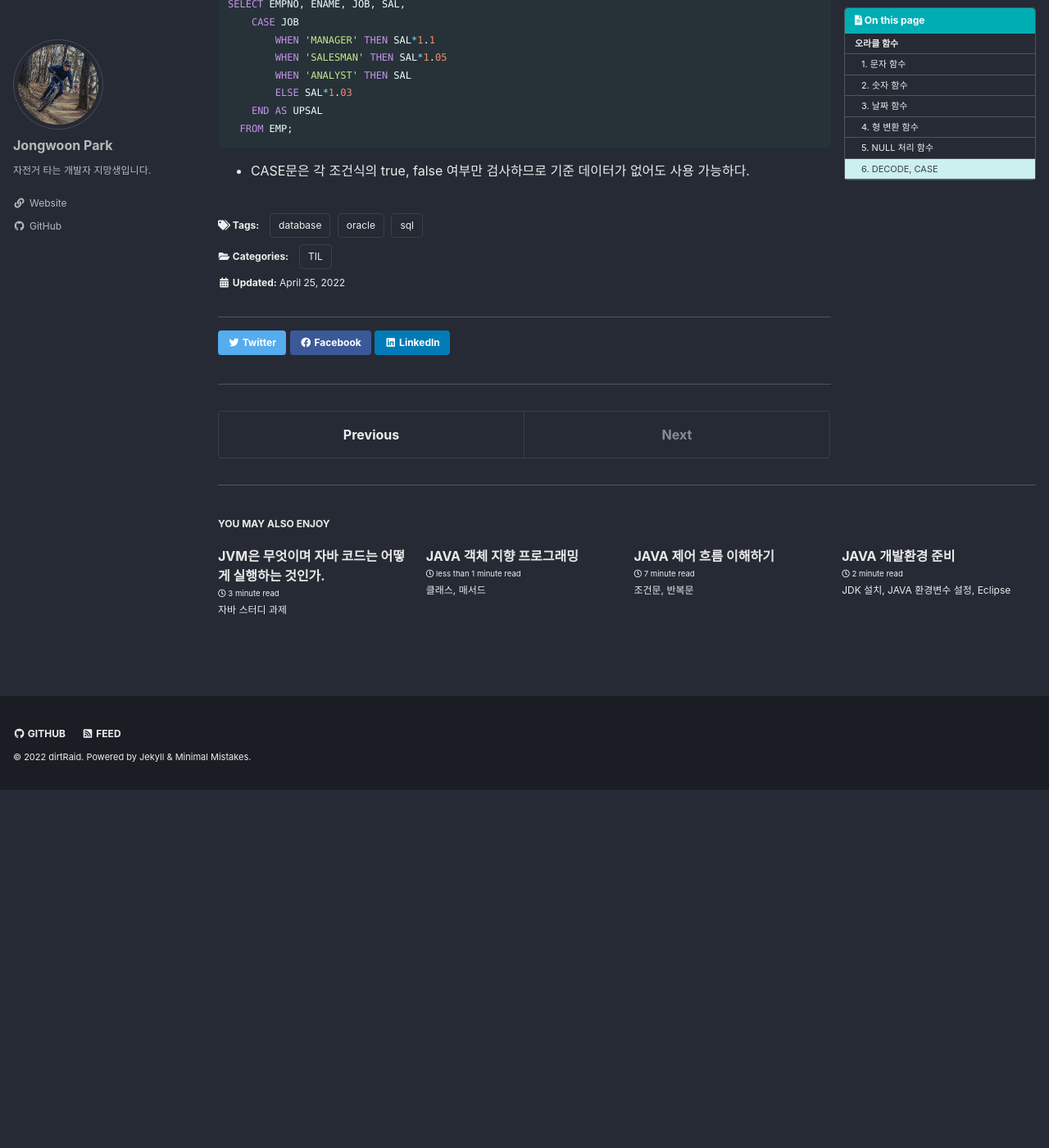
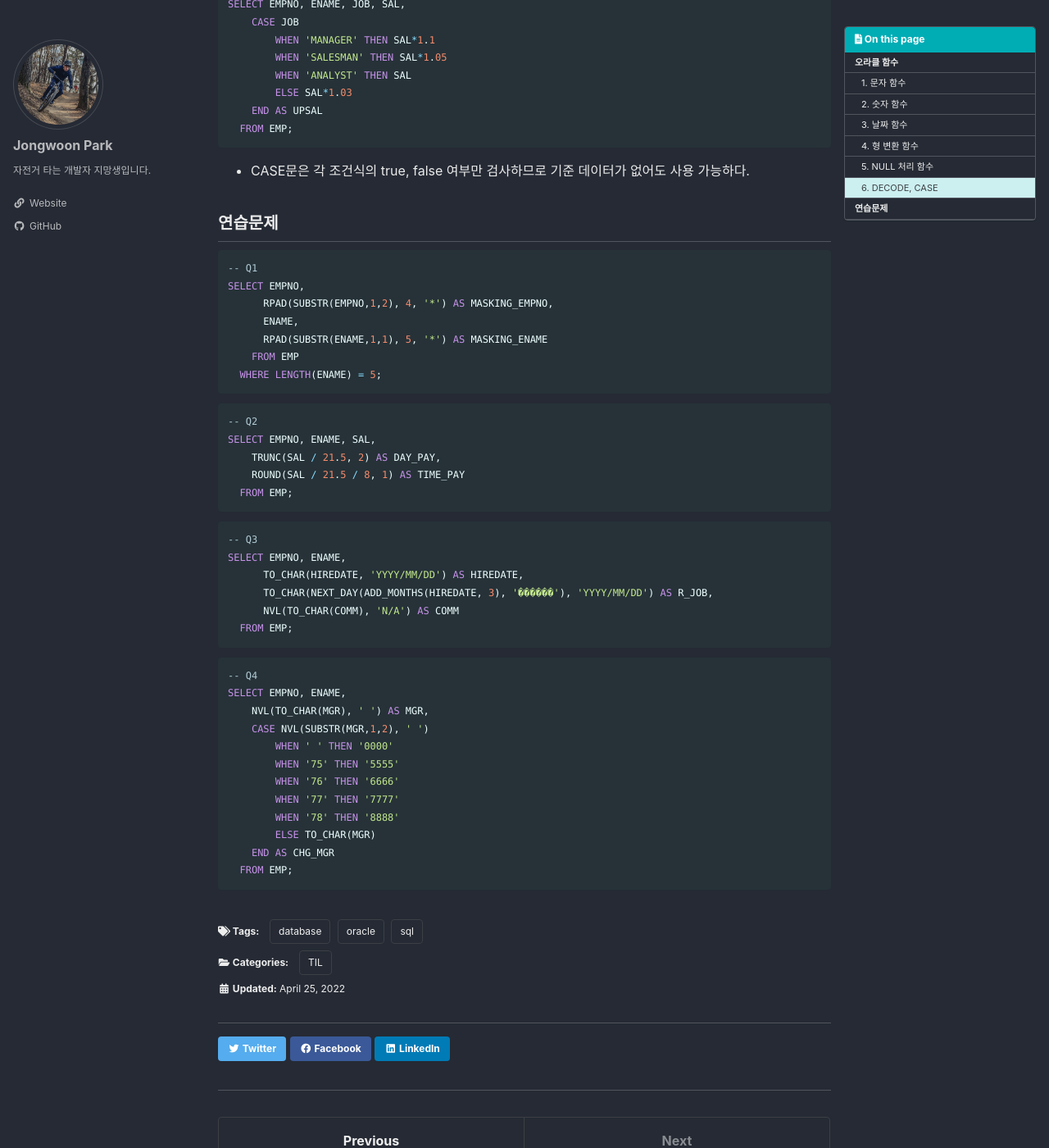
Before and after one commit to nortiz1349/dirtRaid, a Jekyll site: the page built from _posts/2022-04-25-til-Oracle-day3.md, in a window 1280 px wide and 1400 px high, scrolled down 3860 px. Shown: the whole window at 82% size. Built offline with Jekyll 4.4.1, drawn with Linux system fonts in a browser that asks for light colours; cached includes are drawn as plain includes; some web fonts are replaced; before the commit the page ends 4823 px from its top, so only the background shows below that; some of the changed text lies outside the part shown.

Commit message:
오라클 연습문제 코딩

````diff
--- a/_posts/2022-04-25-til-Oracle-day3.md
+++ b/_posts/2022-04-25-til-Oracle-day3.md
@@ -194,3 +194,47 @@ SELECT EMPNO, ENAME, JOB, SAL,
 ```
 
 - CASE문은 각 조건식의 true, false 여부만 검사하므로 기준 데이터가 없어도 사용 가능하다.
+
+## 연습문제
+
+```sql
+-- Q1
+SELECT EMPNO,
+      RPAD(SUBSTR(EMPNO,1,2), 4, '*') AS MASKING_EMPNO,
+      ENAME,
+      RPAD(SUBSTR(ENAME,1,1), 5, '*') AS MASKING_ENAME
+    FROM EMP
+  WHERE LENGTH(ENAME) = 5;
+```
+
+```sql
+-- Q2
+SELECT EMPNO, ENAME, SAL,
+    TRUNC(SAL / 21.5, 2) AS DAY_PAY,
+    ROUND(SAL / 21.5 / 8, 1) AS TIME_PAY
+  FROM EMP;
+```
+
+```sql
+-- Q3
+SELECT EMPNO, ENAME,
+      TO_CHAR(HIREDATE, 'YYYY/MM/DD') AS HIREDATE,
+      TO_CHAR(NEXT_DAY(ADD_MONTHS(HIREDATE, 3), '������'), 'YYYY/MM/DD') AS R_JOB,
+      NVL(TO_CHAR(COMM), 'N/A') AS COMM
+  FROM EMP;
+```
+
+```sql
+-- Q4
+SELECT EMPNO, ENAME,
+    NVL(TO_CHAR(MGR), ' ') AS MGR,
+    CASE NVL(SUBSTR(MGR,1,2), ' ')
+        WHEN ' ' THEN '0000'
+        WHEN '75' THEN '5555'
+        WHEN '76' THEN '6666'
+        WHEN '77' THEN '7777'
+        WHEN '78' THEN '8888'
+        ELSE TO_CHAR(MGR)
+    END AS CHG_MGR
+  FROM EMP;
+```
````
